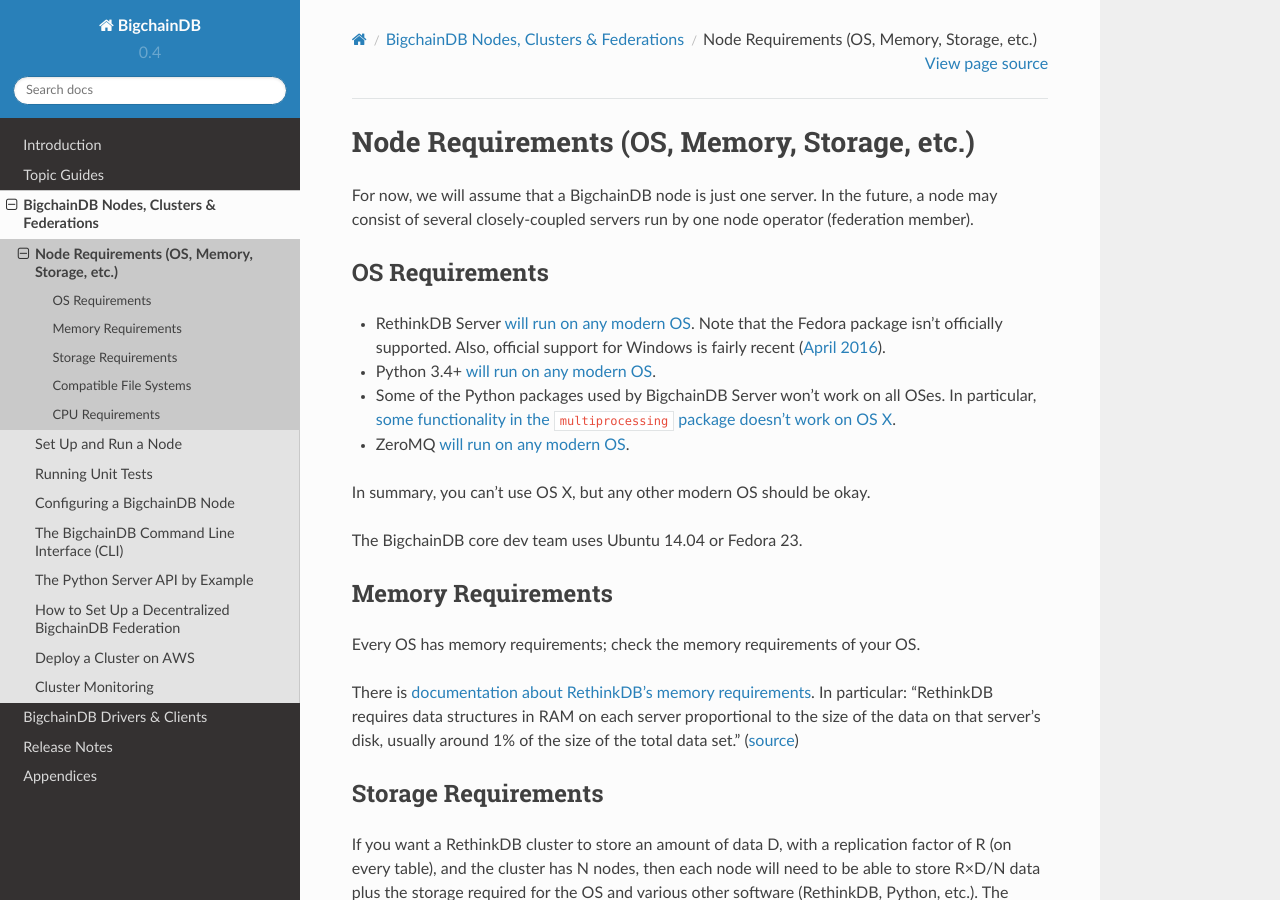
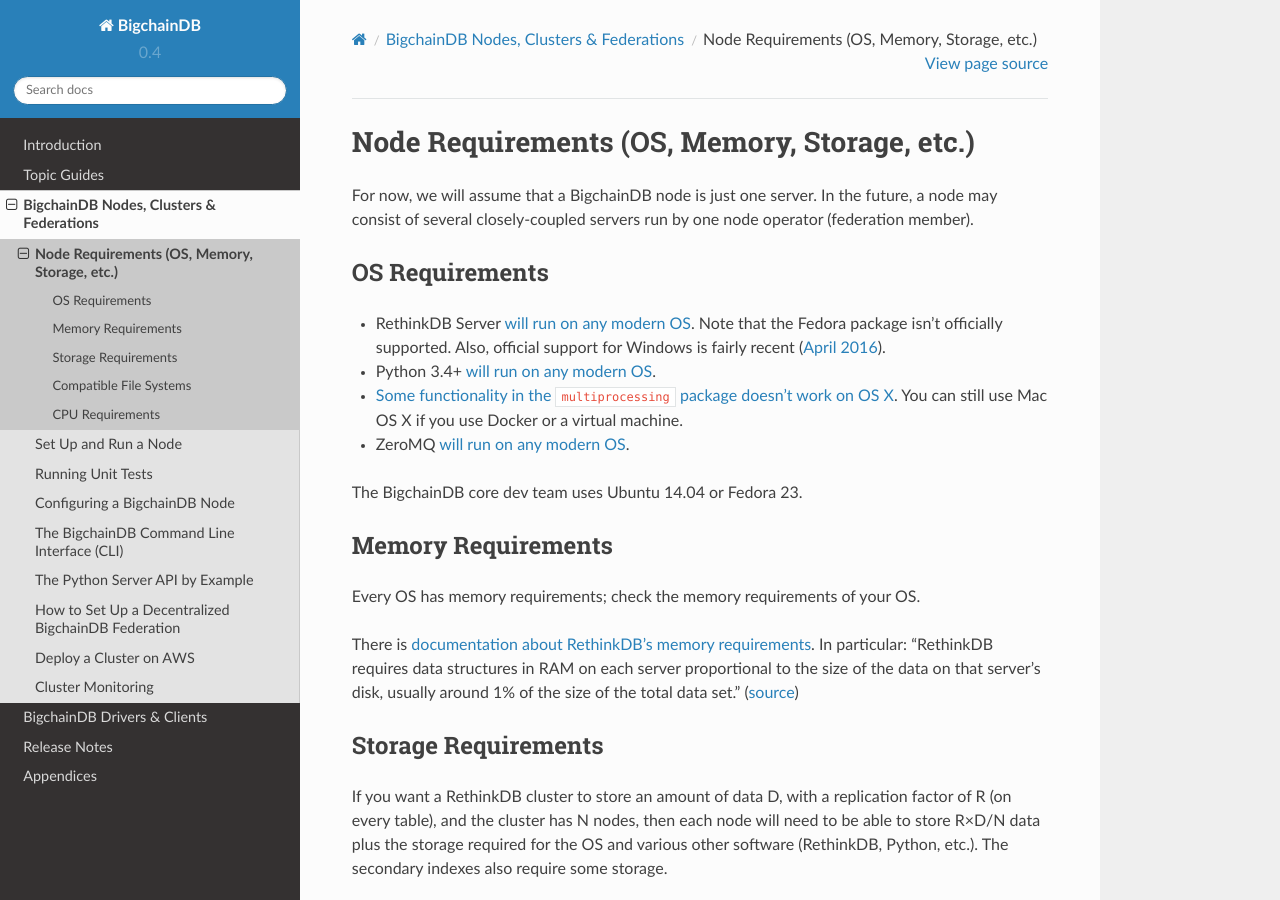
Before and after one commit to bigchaindb/bigchaindb, a Sphinx documentation site: the page built from docs/source/nodes/node-requirements.md, in a window 1280 px wide and 900 px high. Built offline with Sphinx 7.4.7 and the Read the Docs theme 2.0.0, drawn with Linux system fonts in a browser that asks for light colours.

Commit message:
Revised OS X remarks in Node Requirements

```diff
--- a/docs/source/nodes/node-requirements.md
+++ b/docs/source/nodes/node-requirements.md
@@ -7,10 +7,8 @@
 
 * RethinkDB Server [will run on any modern OS](https://www.rethinkdb.com/docs/install/). Note that the Fedora package isn't officially supported. Also, official support for Windows is fairly recent ([April 2016](https://rethinkdb.com/blog/2.3-release/)).
 * Python 3.4+ [will run on any modern OS](https://docs.python.org/3.4/using/index.html).
-* Some of the Python packages used by BigchainDB Server won't work on all OSes. In particular, [some functionality in the `multiprocessing` package doesn't work on OS X](https://docs.python.org/3.4/library/multiprocessing.html#multiprocessing.Queue.qsize).
+* [Some functionality in the `multiprocessing` package doesn't work on OS X](https://docs.python.org/3.4/library/multiprocessing.html#multiprocessing.Queue.qsize). You can still use Mac OS X if you use Docker or a virtual machine.
 * ZeroMQ [will run on any modern OS](http://zeromq.org/area:download).
-
-In summary, you can't use OS X, but any other modern OS should be okay.
 
 The BigchainDB core dev team uses Ubuntu 14.04 or Fedora 23.
 
```
